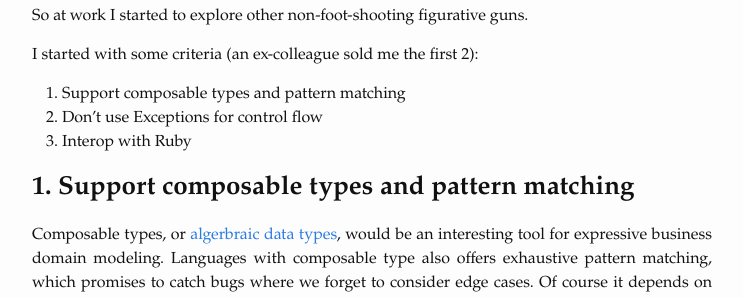
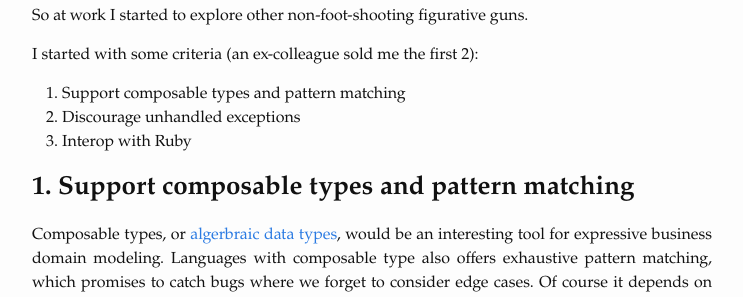
Before and after one commit to keang/keang.github.io, a Jekyll site: the page built from _posts/2023-12-15-ruby-static-typed-extension.markdown, in a window 1280 px wide and 900 px high, scrolled down 448 px. Shown: the part 150-447 px from the top of the window, without its empty margins (268-1011 px from the left). Built offline with Jekyll 4.4.1, drawn with Linux system fonts in a browser that asks for light colours; nearby versions of some CDN libraries.

```diff
--- a/_posts/2023-12-15-ruby-static-typed-extension.markdown
+++ b/_posts/2023-12-15-ruby-static-typed-extension.markdown
@@ -29,7 +29,7 @@
 I started with some criteria (an ex-colleague sold me the first 2):
 
 1. Support composable types and pattern matching
-1. Don't use Exceptions for control flow
+1. Discourage unhandled exceptions
 1. Interop with Ruby
 
 ### 1. Support composable types and pattern matching
```
